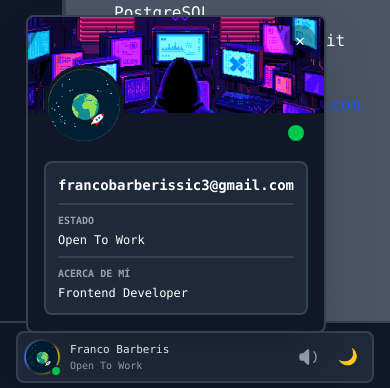
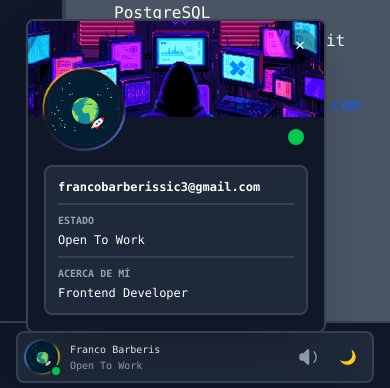
Before and after one commit to FrancoBarberis/Portfolio-Franco, a React (Vite) app: page / in a window 390 px wide. Both pictures are taken after a click on the element 42 px from the left and 810 px from the top of the page. Shown: the part 453-841 px from the top of the page. Built offline with nearby package versions, Linux system fonts and the light colour scheme.

Commit message:
Glow effect big icon

```diff
--- a/src/components/UserProfile.jsx
+++ b/src/components/UserProfile.jsx
@@ -18,6 +18,7 @@
   const [isHovered, setIsHovered] = useState(false);
   const [showProfileModal, setShowProfileModal] = useState(false);
   const [avatarRect, setAvatarRect] = useState(null);
+  const [gifVersion, setGifVersion] = useState(0);
 
   const statusColors = {
     online: "bg-green-500",
@@ -42,6 +43,9 @@
         className="relative flex-shrink-0 cursor-pointer glow-rotating"
         onClick={(e) => {
           const rect = e.currentTarget.getBoundingClientRect();
+          // Forzar recarga sincronizada de los GIFs (pegar query ?v=timestamp)
+          const v = Date.now();
+          setGifVersion(v);
           setAvatarRect(rect);
           setShowProfileModal(prev => !prev);
         }}
@@ -49,6 +53,7 @@
           if (window.innerWidth >= 768) { // desktop: permite hover abrir
             const rect = e.currentTarget.getBoundingClientRect();
             setAvatarRect(rect);
+            setGifVersion(Date.now());
             setShowProfileModal(true);
           }
         }}
@@ -60,7 +65,7 @@
       >
         <div className="w-8 h-8 md:w-9 md:h-9 rounded-full overflow-hidden relative z-[1]">
           <img
-            src={typeof avatar === 'string' ? avatar : rocketGif}
+            src={(typeof avatar === 'string' ? avatar : rocketGif) + (gifVersion ? ((String(avatar).includes('?') ? '&' : '?') + 'v=' + gifVersion) : '')}
             alt="avatar"
             className="w-full h-full object-cover"
           />
@@ -72,7 +77,7 @@
 
       {/* Info */}
       <div className="flex-1 min-w-0">
-        <div className="text-[11px] md:text-sm font-medium text-gray-900 dark:text-white truncate relative overflow-hidden h-4 md:h-5 font-mono">
+  <div className="text-[10px] md:text-xs font-medium text-gray-900 dark:text-white truncate relative overflow-hidden h-4 md:h-5 font-mono">
           <span
             className="block absolute w-full transition-all duration-200 ease-in-out"
             style={{
@@ -136,7 +141,7 @@
           title={isDark ? "Modo oscuro: ON" : "Modo oscuro: OFF"}
           aria-label="Alternar modo oscuro"
         >
-          <span className="text-yellow-500 dark:text-gray-300">{isDark ? '🌙' : '🌞'}</span>
+          <span className="text-sm md:text-base" aria-hidden>{isDark ? '🌙' : '🌞'}</span>
         </button>
       </div>
 
@@ -146,26 +151,21 @@
           isOpen={showProfileModal}
           anchorRect={avatarRect}
           name={name}
-          githubName={githubName}
           avatar={avatar}
-          avatarGif={avatarGif}
           status={status}
           statusClass={statusClass}
           bio={bio}
+          onClose={() => setShowProfileModal(false)}
+          gifVersion={gifVersion}
         />
       )}
     </div>
   );
 }
 
-function ProfileModal({ isOpen, anchorRect, name, email = 'francobarberissic3@gmail.com', avatar, status, statusClass, bio }) {
+function ProfileModal({ isOpen, anchorRect, name, email = 'francobarberissic3@gmail.com', avatar, status, statusClass, bio, onClose, gifVersion }) {
   const [position, setPosition] = useState(null);
-
-  useEffect(() => {
-    const closeHandler = () => setShowProfileModal(false);
-    window.addEventListener('close-profile-modal', closeHandler);
-    return () => window.removeEventListener('close-profile-modal', closeHandler);
-  }, []);
+  const modalRef = React.useRef(null);
 
   useEffect(() => {
     if (!isOpen || !anchorRect) {
@@ -186,22 +186,33 @@
     });
   }, [isOpen, anchorRect]);
 
+  // Cerrar al click fuera
+  useEffect(() => {
+    if (!isOpen) return;
+    const handleClick = (e) => {
+      if (!modalRef.current) return;
+      if (!modalRef.current.contains(e.target)) onClose?.();
+    };
+    document.addEventListener('mousedown', handleClick);
+    document.addEventListener('touchstart', handleClick);
+    return () => {
+      document.removeEventListener('mousedown', handleClick);
+      document.removeEventListener('touchstart', handleClick);
+    };
+  }, [isOpen, onClose]);
+
   if (!isOpen || !position) return null;
 
   return (
     <div
+      ref={modalRef}
       className="profile-modal bg-white dark:bg-gray-900 rounded-lg shadow-2xl border-2 border-gray-400 dark:border-gray-700 overflow-hidden"
       style={{ ...position, width: '300px' }}
     >
       {/* Botón X flotante en mobile, sobre el banner */}
       <button
         className="md:hidden absolute right-2 top-2 z-10 bg-black/30 text-white rounded-full w-8 h-8 flex items-center justify-center"
-        onClick={(e) => {
-          e.stopPropagation();
-          // cerrar modal en el mismo componente
-          const closeEvt = new Event('close-profile-modal');
-          window.dispatchEvent(closeEvt);
-        }}
+        onClick={(e) => { e.stopPropagation(); onClose?.(); }}
         aria-label="Cerrar"
         title="Cerrar"
         style={{ position: 'absolute' }}
@@ -217,12 +228,14 @@
       <div className="px-4 pb-4">
         {/* Avatar grande: siempre usar `avatar` pasado */}
         <div className="relative -mt-12 mb-4">
-          <div className="w-20 h-20 rounded-full border-4 border-white dark:border-gray-900 overflow-hidden bg-gray-300 dark:bg-gray-700 glow-rotating">
-            <img
-              src={typeof avatar === 'string' ? avatar : ''}
-              alt="avatar"
-              className="w-full h-full object-cover"
-            />
+          <div className="w-20 h-20 relative glow-rotating rounded-full">
+            <div className="w-full h-full rounded-full border-4 border-white dark:border-gray-900 overflow-hidden bg-gray-300 dark:bg-gray-700">
+              <img
+                src={(typeof avatar === 'string' ? avatar : '') + (gifVersion ? ((String(avatar).includes('?') ? '&' : '?') + 'v=' + gifVersion) : '')}
+                alt="avatar"
+                className="w-full h-full object-cover"
+              />
+            </div>
           </div>
           {/* Indicador de estado */}
           <div
@@ -232,7 +245,7 @@
 
         {/* Información del usuario */}
         <div className="bg-gray-100 dark:bg-gray-800 rounded-lg p-3 border-2 border-gray-300 dark:border-gray-700">
-          <h3 className="text-gray-900 dark:text-white font-semibold text-sm md:text-base mb-1 font-mono break-words">
+          <h3 className="text-gray-900 dark:text-white font-semibold text-xs md:text-sm mb-1 font-mono break-words">
             {email}
           </h3>
           <div className="border-t-2 border-gray-300 dark:border-gray-700 pt-2 mt-2">
```
